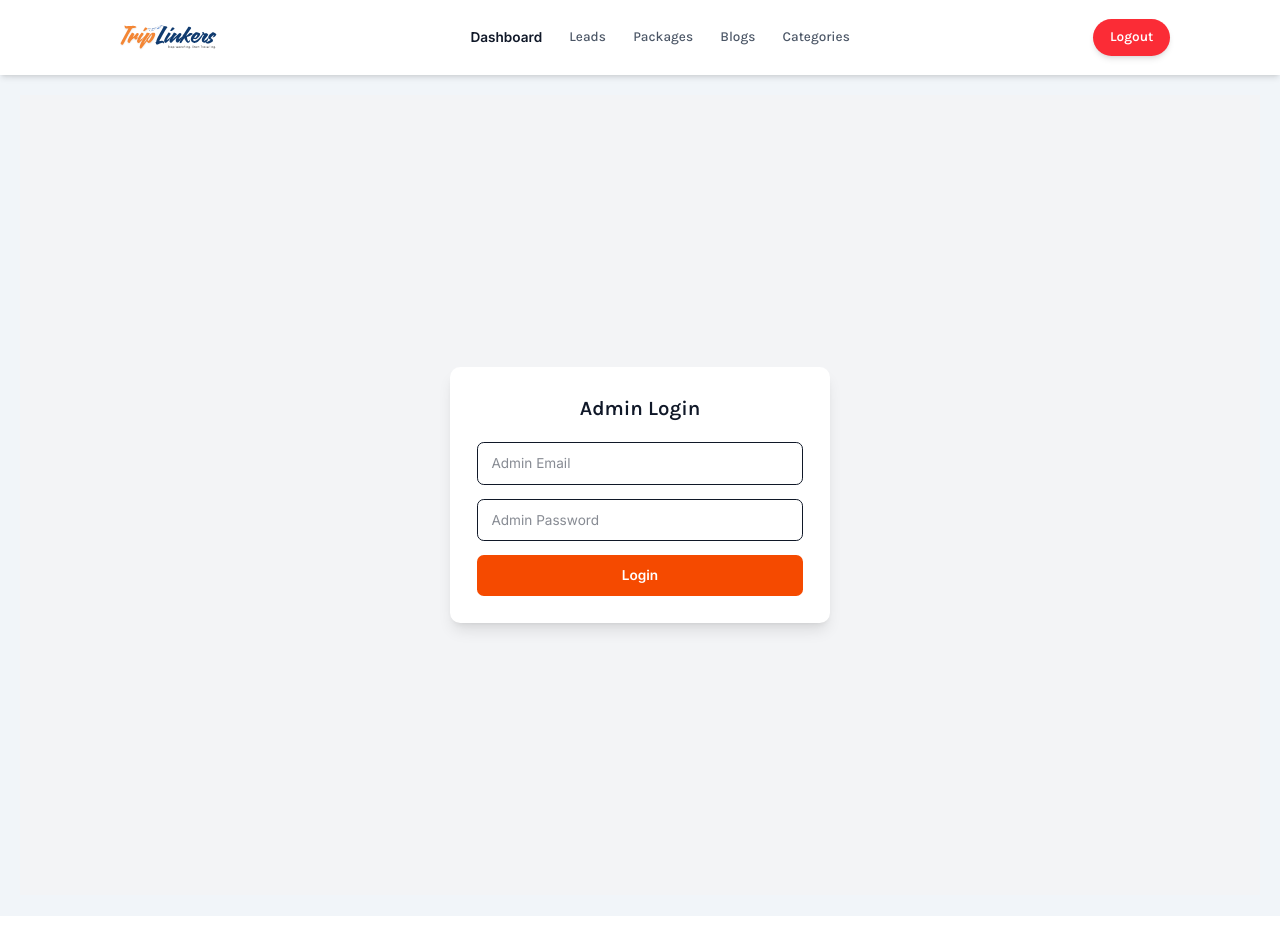
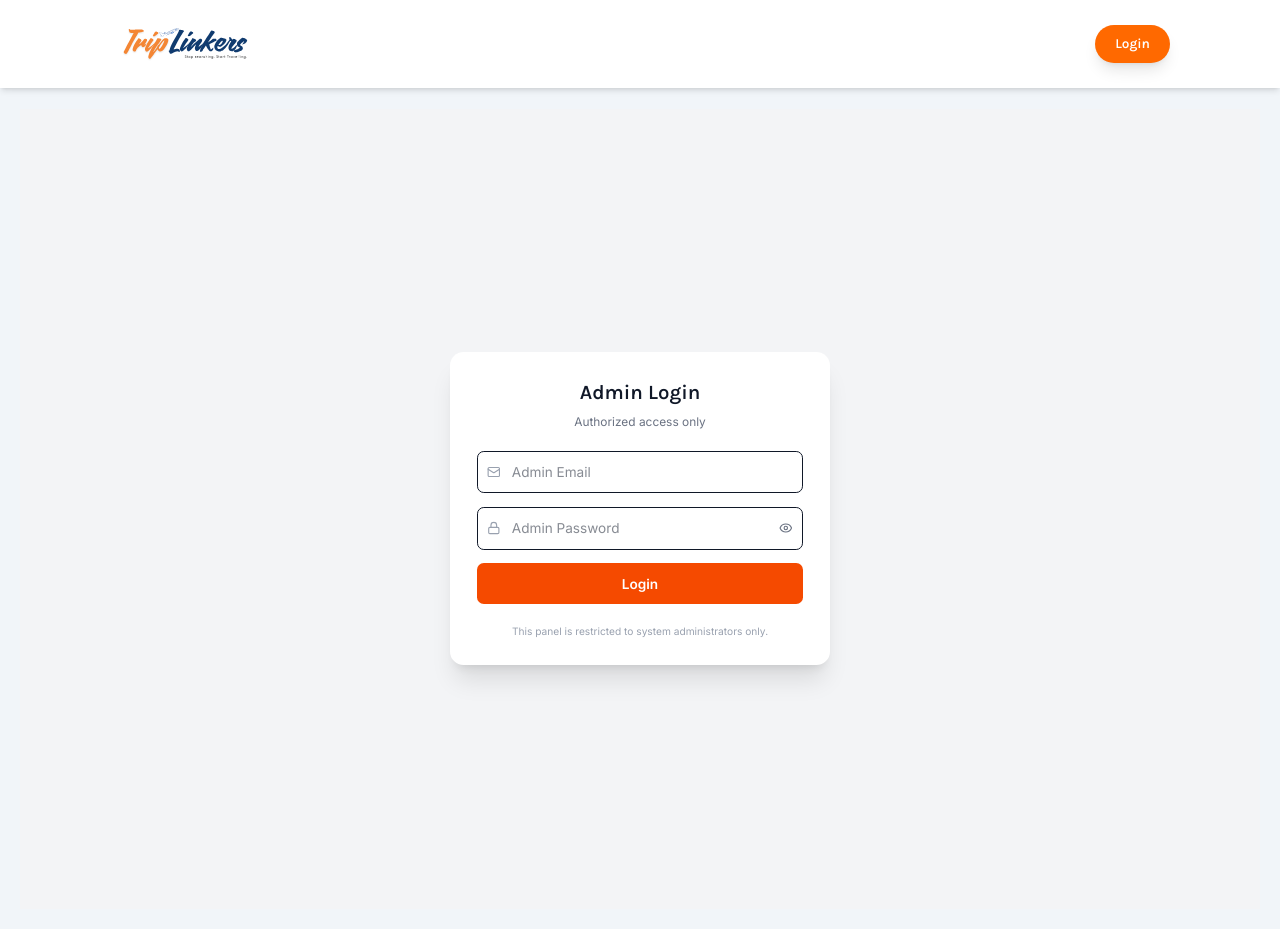
Before and after one commit to spaceforworklinkers/triplinkers-live, a Next.js app: page /admin/login in a window 1280 px wide. Built offline with nearby package versions, Linux system fonts and the light colour scheme.

Commit message:
feat: update admin login page with password visibility toggle and enhanced error messages; improve admin navbar with logout confirmation modal

```diff
--- a/src/app/admin/login/page.jsx
+++ b/src/app/admin/login/page.jsx
@@ -1,10 +1,12 @@
 "use client";
 
 import { useState } from "react";
+import { Eye, EyeOff, Lock, Mail } from "lucide-react";
 
 export default function AdminLoginPage() {
   const [email, setEmail] = useState("");
   const [password, setPassword] = useState("");
+  const [showPassword, setShowPassword] = useState(false);
   const [loading, setLoading] = useState(false);
   const [error, setError] = useState("");
 
@@ -23,24 +25,27 @@ export default function AdminLoginPage() {
       const data = await res.json();
 
       if (!data.success) {
-        setError(data.message);
+        setError(data.message || "Invalid credentials");
         setLoading(false);
         return;
       }
 
       window.location.href = "/admin";
     } catch (err) {
-      setError("Something went wrong");
+      setError("Something went wrong. Please try again.");
       setLoading(false);
     }
   }
 
   return (
     <div className="min-h-screen flex items-center justify-center bg-gray-100 p-6">
-      <div className="w-full max-w-md bg-white rounded-xl shadow-lg p-8">
-        <h2 className="text-2xl font-semibold text-center mb-6">
+      <div className="w-full max-w-md bg-white rounded-2xl shadow-xl p-8">
+        <h2 className="text-2xl font-semibold text-center mb-2">
           Admin Login
         </h2>
+        <p className="text-sm text-gray-500 text-center mb-6">
+          Authorized access only
+        </p>
 
         {error && (
           <div className="mb-4 text-red-600 text-sm text-center">
@@ -49,32 +54,59 @@ export default function AdminLoginPage() {
         )}
 
         <form onSubmit={handleLogin} className="space-y-4">
+          {/* EMAIL */}
+          <div className="relative">
+            <Mail className="absolute left-3 top-1/2 -translate-y-1/2 text-gray-400 w-4 h-4" />
             <input
               type="email"
               placeholder="Admin Email"
               value={email}
               onChange={(e) => setEmail(e.target.value)}
-            className="w-full border rounded-lg px-4 py-3"
+              className="w-full border rounded-lg pl-10 pr-4 py-3 focus:outline-none focus:ring-2 focus:ring-orange-500"
               required
             />
+          </div>
 
+          {/* PASSWORD */}
+          <div className="relative">
+            <Lock className="absolute left-3 top-1/2 -translate-y-1/2 text-gray-400 w-4 h-4" />
             <input
-            type="password"
+              type={showPassword ? "text" : "password"}
               placeholder="Admin Password"
               value={password}
               onChange={(e) => setPassword(e.target.value)}
-            className="w-full border rounded-lg px-4 py-3"
+              className="w-full border rounded-lg pl-10 pr-10 py-3 focus:outline-none focus:ring-2 focus:ring-orange-500"
               required
             />
 
             <button
+              type="button"
+              onClick={() => setShowPassword(!showPassword)}
+              className="absolute right-3 top-1/2 -translate-y-1/2 text-gray-500 hover:text-gray-700 cursor-pointer"
+              aria-label="Toggle password visibility"
+            >
+              {showPassword ? (
+                <EyeOff className="w-4 h-4" />
+              ) : (
+                <Eye className="w-4 h-4" />
+              )}
+            </button>
+          </div>
+
+          {/* SUBMIT */}
+          <button
             type="submit"
             disabled={loading}
-            className="w-full bg-orange-600 hover:bg-orange-700 text-white py-3 rounded-lg font-semibold transition"
+            className="w-full bg-orange-600 hover:bg-orange-700 disabled:opacity-70 disabled:cursor-not-allowed text-white py-3 rounded-lg font-semibold transition"
           >
             {loading ? "Logging in..." : "Login"}
           </button>
         </form>
+
+        {/* FOOT NOTE */}
+        <p className="text-xs text-gray-400 text-center mt-6">
+          This panel is restricted to system administrators only.
+        </p>
       </div>
     </div>
   );
--- a/src/components/AdminNavbar.jsx
+++ b/src/components/AdminNavbar.jsx
@@ -1,22 +1,29 @@
 "use client";
 
-import React from "react";
-import { motion } from "framer-motion";
+import React, { useState } from "react";
+import { motion, AnimatePresence } from "framer-motion";
 import Link from "next/link";
 import Image from "next/image";
 import { usePathname, useRouter } from "next/navigation";
-import { HomeIcon } from "lucide-react";
 
 export default function AdminNavbar() {
   const pathname = usePathname();
   const router = useRouter();
 
+  const [showLogoutConfirm, setShowLogoutConfirm] = useState(false);
+
+  const isLoginPage = pathname === "/admin/login";
+
   const handleLogout = async () => {
     try {
+      // ✅ CLOSE MODAL FIRST
+      setShowLogoutConfirm(false);
+
       await fetch("/api/admin/login", {
         method: "DELETE",
         credentials: "include",
       });
+
       router.push("/admin/login");
     } catch (err) {
       console.error("Logout failed", err);
@@ -31,6 +38,7 @@ export default function AdminNavbar() {
     }`;
 
   return (
+    <>
       <header className="sticky top-0 z-50 bg-white shadow-md">
         <nav className="container mx-auto px-4 py-4">
           <div className="flex items-center justify-between">
@@ -40,52 +48,112 @@ export default function AdminNavbar() {
               animate={{ opacity: 1, x: 0 }}
               transition={{ duration: 0.4 }}
             >
-            <Link href="/admin">
+              <Link href="/">
                 <Image
                   src="/images/logo/triplinkers-svg.svg"
                   alt="TripLinkers Admin"
                   width={150}
                   height={60}
-                className="h-12 md:h-14 w-auto"
+                  className="h-12 md:h-18 w-auto"
                 />
               </Link>
             </motion.div>
 
             {/* NAV LINKS */}
+            {!isLoginPage && (
               <div className="hidden md:flex items-center gap-8">
                 <Link href="/admin" className="font-semibold">
                   Dashboard
                 </Link>
-            <Link href="/admin/leads" className={linkClass("/admin/leads")}>
+                <Link
+                  href="/admin/leads"
+                  className={linkClass("/admin/leads")}
+                >
                   Leads
                 </Link>
-
-            <Link href="/admin/packages" className={linkClass("/admin/packages")}>
+                <Link
+                  href="/admin/packages"
+                  className={linkClass("/admin/packages")}
+                >
                   Packages
                 </Link>
-
-            <Link href="/admin/blogs" className={linkClass("/admin/blogs")}>
+                <Link
+                  href="/admin/blogs"
+                  className={linkClass("/admin/blogs")}
+                >
                   Blogs
                 </Link>
-
-            <Link href="/admin/categories" className={linkClass("/admin/categories")}>
+                <Link
+                  href="/admin/categories"
+                  className={linkClass("/admin/categories")}
+                >
                   Categories
                 </Link>
               </div>
+            )}
 
-          {/* Dashboard Button */}
-
+            {/* LOGIN / LOGOUT BUTTON */}
             <motion.button
               initial={{ opacity: 0, x: 20 }}
               animate={{ opacity: 1, x: 0 }}
               transition={{ duration: 0.4 }}
-            onClick={handleLogout}
-            className="bg-red-500 font-karla cursor-pointer hover:bg-red-600 text-white px-5 py-2.5 rounded-full font-semibold shadow-md transition-all duration-300 transform hover:scale-105"
+              onClick={() => {
+                if (isLoginPage) {
+                  router.push("/admin/login");
+                } else {
+                  setShowLogoutConfirm(true);
+                }
+              }}
+              className="bg-orange-500 font-karla hover:bg-orange-600 text-white px-6 py-2.5 rounded-full font-semibold shadow-lg transition-all duration-300 transform hover:scale-105 cursor-pointer"
             >
-            Logout
+              {isLoginPage ? "Login" : "Logout"}
             </motion.button>
           </div>
         </nav>
       </header>
+
+      {/* LOGOUT CONFIRMATION MODAL */}
+      <AnimatePresence>
+        {showLogoutConfirm && (
+          <motion.div
+            initial={{ opacity: 0 }}
+            animate={{ opacity: 1 }}
+            exit={{ opacity: 0 }}
+            className="fixed inset-0 z-[100] bg-black/60 backdrop-blur-sm flex items-center justify-center px-4"
+          >
+            <motion.div
+              initial={{ scale: 0.9, opacity: 0 }}
+              animate={{ scale: 1, opacity: 1 }}
+              exit={{ scale: 0.9, opacity: 0 }}
+              transition={{ duration: 0.25 }}
+              className="bg-white rounded-2xl shadow-2xl p-6 w-full max-w-sm text-center"
+            >
+              <h3 className="text-lg font-semibold text-gray-900 mb-2">
+                Confirm Logout
+              </h3>
+              <p className="text-sm text-gray-600 mb-6">
+                Are you sure you want to logout from the admin panel?
+              </p>
+
+              <div className="flex items-center justify-center gap-4">
+                <button
+                  onClick={() => setShowLogoutConfirm(false)}
+                  className="px-5 py-2 rounded-full font-medium bg-gray-100 text-gray-700 hover:bg-gray-200 transition cursor-pointer"
+                >
+                  Cancel
+                </button>
+
+                <button
+                  onClick={handleLogout}
+                  className="px-5 py-2 rounded-full font-medium bg-orange-500 text-white hover:bg-orange-600 transition cursor-pointer"
+                >
+                  Logout
+                </button>
+              </div>
+            </motion.div>
+          </motion.div>
+        )}
+      </AnimatePresence>
+    </>
   );
 }
--- a/src/components/Footer.jsx
+++ b/src/components/Footer.jsx
@@ -167,13 +167,13 @@ const Footer = () => {
                 <div className="w-10 h-10 rounded-lg bg-gray-800 flex items-center justify-center group-hover:bg-orange-600 transition-colors">
                   <Phone className="w-5 h-5" />
                 </div>
-                <span>+91 (555) 123-4567</span>
+                <span>+91 92864 68530</span>
               </a>
               <div className="flex items-start gap-3 text-gray-400">
                 <div className="w-10 h-10 rounded-lg bg-gray-800 flex items-center justify-center flex-shrink-0">
                   <MapPin className="w-5 h-5" />
                 </div>
-                <span>123 Travel Street,<br/>New Delhi, India - 110001</span>
+                <span>Spacelinkers Infotech Pvt Ltd Corporate Office,<br/>Noida, Uttar Pradesh   India - 201307</span>
               </div>
             </div>
           </div>
```
Lines whose indentation alone changed are shown as unchanged.
